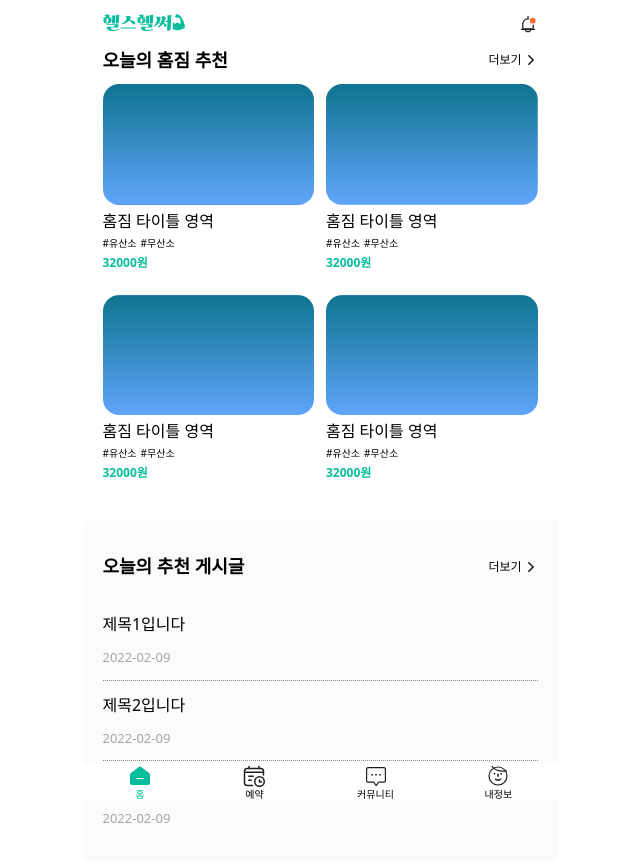
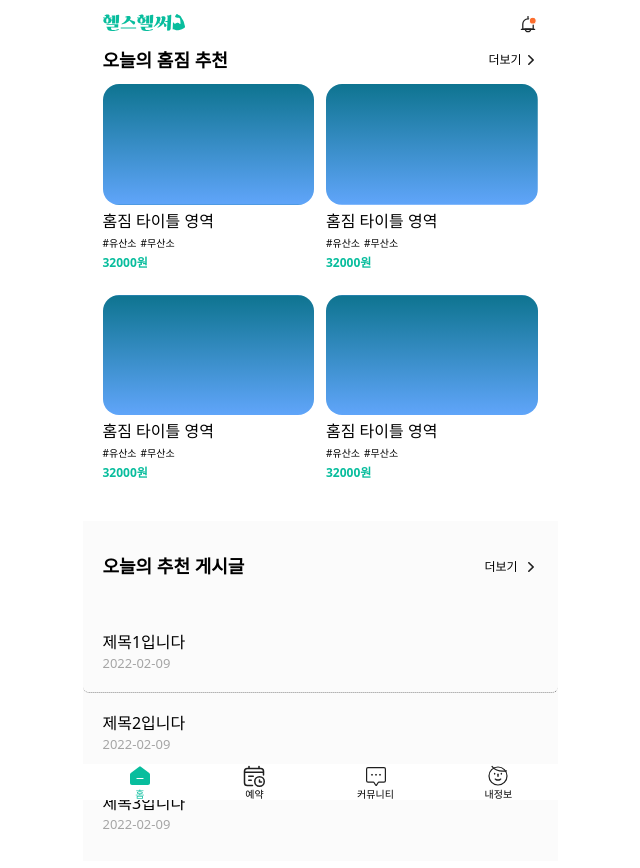
Before and after one commit to healthHealther/healthHealtherFE, a React (Create React App) app: page / in a window 1280 px wide. Shown: the top 868 px of the page, without its empty margins (320-960 px from the left). Built offline with nearby package versions, Linux system fonts and the light colour scheme.

Commit message:
Mod: hover 이펙트 추가와 수치 상세 조정

```diff
--- a/src/components/community/BoardContent.tsx
+++ b/src/components/community/BoardContent.tsx
@@ -11,17 +11,15 @@ export interface boardContentProps {
 export default function BoardContent(props: boardContentProps) {
   const contentItem = props.boardContent;
   return (
-    <article className="border-b-[1px] border-dotted border-[#8b8b8b] mb-[12px] last:border-none">
+    <article className="px-[20px] py-[18px] border-b-[1px] border-dotted border-[#8b8b8b] last:border-none hover:bg-[rgba(0,0,0,0.1)] hover:duration-300 rounded-md">
       <Link
-        className="w-full h-[82px] py-[18px]"
+        className="w-full h-[82px] "
         to={`/community/${contentItem.board_id}`}
       >
         <p className="w-full items-center font-[500] text-[16px] max-h-[48px] leading-[24px] overflow-hidden text-ellipsis [display:-webkit-box] [-webkit-line-clamp:2] [-webkit-box-orient:vertical]">
           {contentItem.title}
         </p>
-        <p className="py-[12px] items-center text-[13px] text-[#a5a5a5]">
-          2022-02-09
-        </p>
+        <p className=" items-center text-[13px] text-[#a5a5a5]">2022-02-09</p>
       </Link>
     </article>
   );
--- a/src/components/community/BoardContentPreview.tsx
+++ b/src/components/community/BoardContentPreview.tsx
@@ -24,11 +24,13 @@ const fakeContent = [
 ];
 export default function BoardContentPreview() {
   return (
-    <article className="w-full max-h-[340px] px-[20px] py-[32px] bg-[#fbfbfb] mb-[60px]">
-      <div className="flex h-full justify-between items-center mb-[32px]">
+    <article className="w-full max-h-[340px] py-[32px] bg-[#fbfbfb] mb-[80px]">
+      <div className="px-[20px] flex h-full justify-between items-center mb-[32px]">
         <p className="text-[18px] h-full font-[700]">오늘의 추천 게시글</p>
         <Link className="flex items-center h-full " to={"/community"}>
-          <p className="text-[12px] w-[33px] whitespace-nowrap pr-1">더보기</p>
+          <p className="text-[12px] w-[33px] whitespace-nowrap mr-[4px]">
+            더보기
+          </p>
           <img src={chevronIcon} alt="" />
         </Link>
       </div>
```
